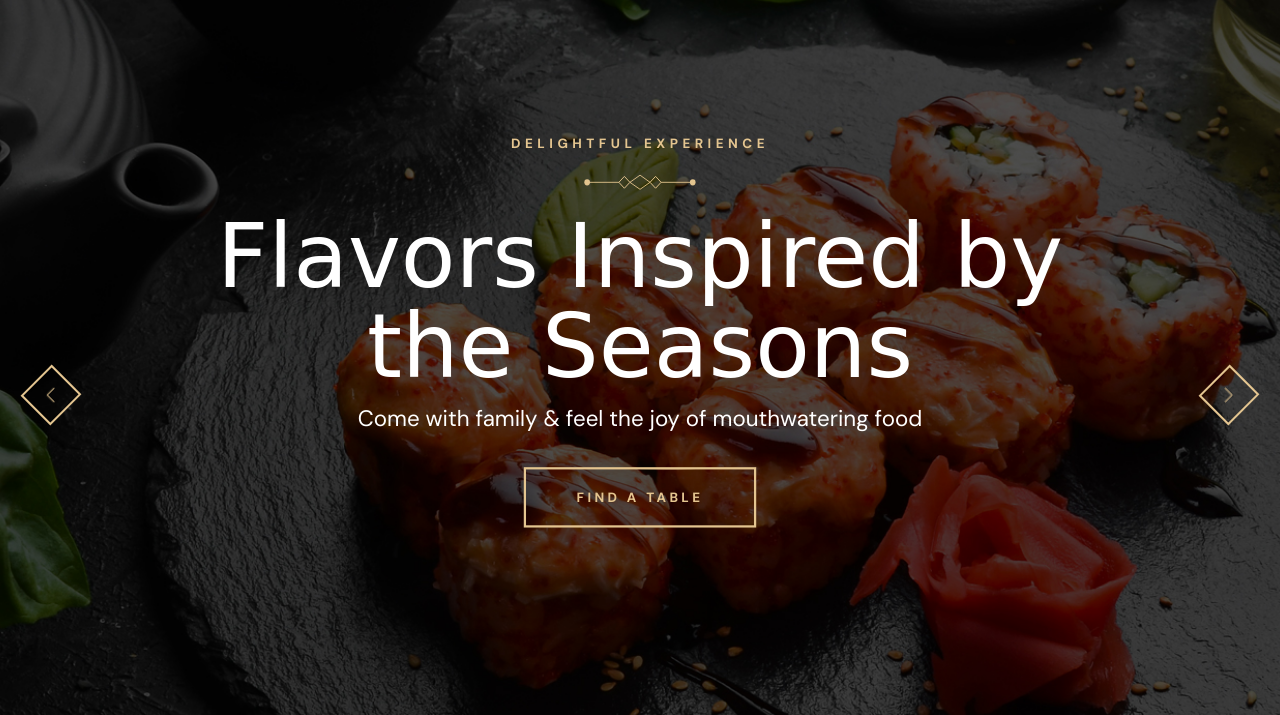
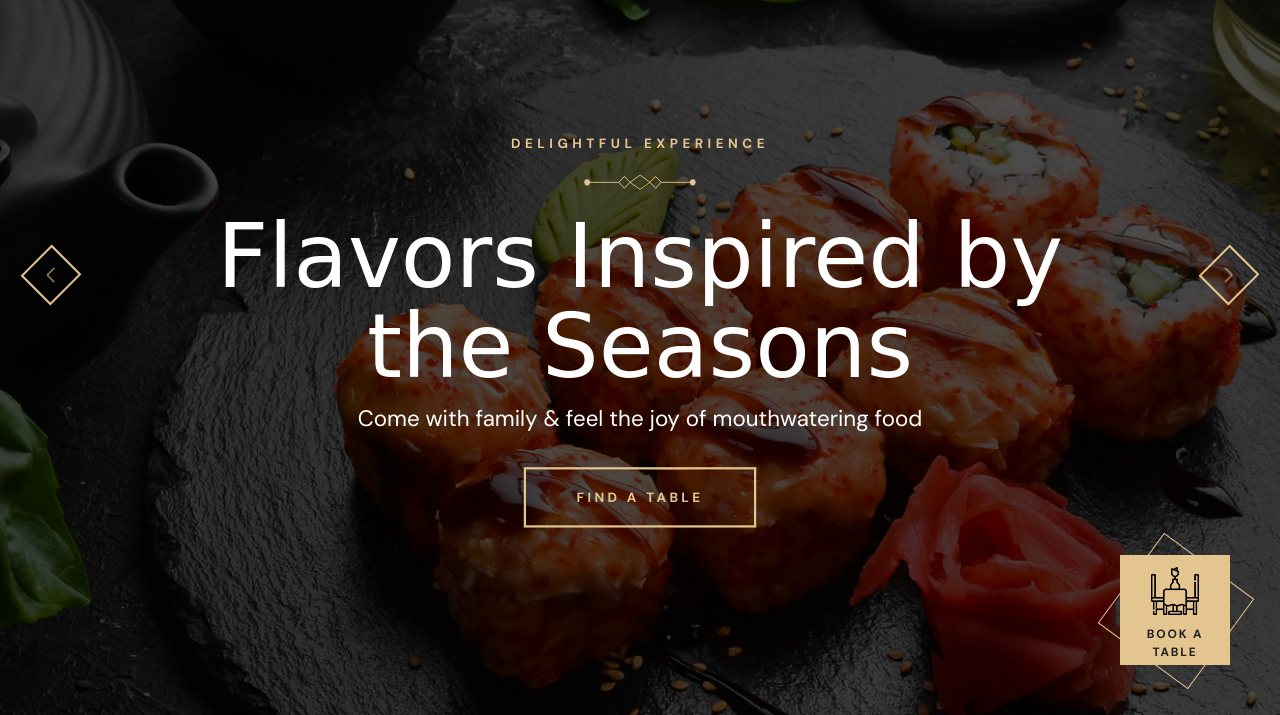
Before and after one commit to miswork123/kalanidhithemes, a plain HTML site: page index.html in a window 1280 px wide. Shown: the part 165-880 px from the top of the page. Drawn offline with nearby package versions, Linux system fonts and the light colour scheme; a web font is replaced by a local one.

Commit message:
section new

```diff
--- a/assets/style/common.css
+++ b/assets/style/common.css
@@ -336,7 +336,7 @@ display: block;
 .benber-section{
     width: 100%;
     height: 100%;
-
+    position: relative;
 
 }
 .benner-imtem{
@@ -529,7 +529,7 @@ display: block;
     border: 2px solid var(--var-color);
     width: 42px;
     transform: rotate(45deg);
-    top: 70%;
+    top: 50%;
     transition: 0.2s;
 }
 
@@ -575,3 +575,84 @@ display: block;
     -moz-transition: all 7000ms linear 0ms;
     transition: all 7000ms linear 0ms;
 }
+
+.book-btn{
+    position: absolute;
+    right: 50px;
+    bottom: 50px;
+    width: 110px;
+    height: 110px;
+    z-index: 10;
+}
+
+.book-btn::before{
+    content: '';
+    position: absolute;
+    left: 0;
+    top: 0;
+    width: 100%;
+    height: 100%;
+    border: 1px solid var(--var-color);
+    transform: rotate(45deg);
+
+}
+
+.benber-section .book-btn::before{
+    animation-name: rotateme;
+    animation-duration: 5s;
+    animation-iteration-count: infinite;
+    animation-timing-function: linear;
+    -webkit-animation-name: rotateme;
+    -webkit-animation-duration: 5s;
+    -webkit-animation-iteration-count: infinite;
+    -webkit-animation-timing-function: linear;
+}
+
+@keyframes rotateme{
+    from{
+        transform: rotate(45deg);
+    }
+    to{
+        transform: rotate(-45deg);
+    }
+}
+
+@-webkit-keyframes rotateme{
+    from{
+        transform: rotate(0deg);
+    }
+    to{
+        transform: rotate(-45deg);
+    }
+}
+.book-btn a{
+    position: relative;
+    display: block;
+    padding: 12px 10px;
+    background: var(--bg--);
+    width: 110px;
+    height: 110px;
+}
+
+.book-btn a span img{
+    width: 48px;
+    height: 48px;
+    display: flex;
+    justify-content: center;
+    align-items: center;
+    margin: 0 auto;
+}
+
+.book-btn a span:nth-child(2){
+    position: relative;
+    display: block;
+    text-transform: uppercase;
+    font-weight: 700;
+    line-height: 1.5em;
+    color: #202020;
+    font-size: 12px;
+    letter-spacing: 0.15em;
+    text-align: center;
+    margin-top: 10px;
+    font-family: 'DM Sans', sans-serif;
+}
--- a/index.html
+++ b/index.html
@@ -108,6 +108,11 @@
     </header>
 
     <main>
+        <section class="hidden-bar visible-sidebar">
+            <div class="inner-box">
+
+            </div>
+        </section>
         <section class="benber-section">
             <div class="swiper mySwiper benner-ig">
                 <div class="swiper-wrapper">
@@ -196,7 +201,12 @@
             </div>
             <div class="swiper-button-next"></div>
             <div class="swiper-button-prev"></div>
-
+            </div>
+            <div class="book-btn">
+                <a href="">
+                    <span><img src="./assets/image/book-icon-1.png" alt=""></span>
+                    <span>book a table</span>
+                </a>
             </div>
         </section>
     </main>
```
Also changed, not shown: assets/image/book-icon-1.png (added).
